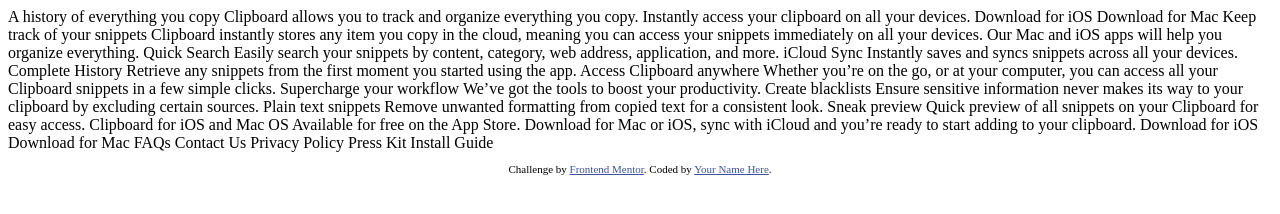
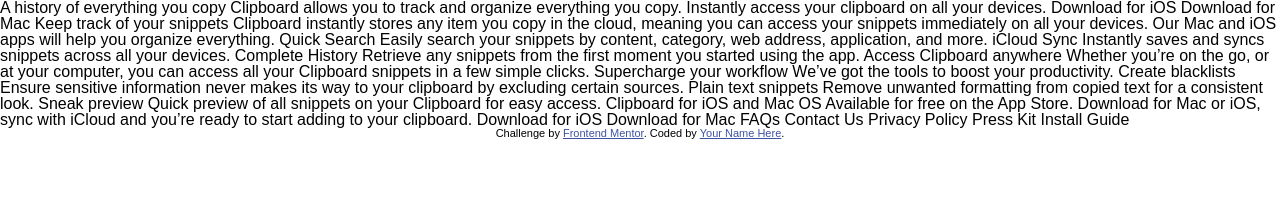
Before and after one commit to NiteArie/fm-clipboard-landing-page, a plain HTML site: page index.html in a window 1280 px wide. Drawn offline with Linux system fonts and the light colour scheme; a web font is replaced by a local one.

Commit message:
[Init] Setup folder structure + Base reset.css, style.css

```diff
--- a/index.html
+++ b/index.html
@@ -13,6 +13,10 @@
     .attribution { font-size: 11px; text-align: center; }
     .attribution a { color: hsl(228, 45%, 44%); }
   </style>
+  <link rel="preconnect" href="https://fonts.gstatic.com">
+  <link href="https://fonts.googleapis.com/css2?family=Bai+Jamjuree:wght@400;600&display=swap" rel="stylesheet">
+  <link href="styles/reset.css" rel="stylesheet">
+  <link href="styles/style.css" rel="stylesheet">
 </head>
 <body>
 
--- /dev/null
+++ b/styles/reset.css
@@ -0,0 +1,48 @@
+/* http://meyerweb.com/eric/tools/css/reset/
+   v2.0 | 20110126
+   License: none (public domain)
+*/
+
+html, body, div, span, applet, object, iframe,
+h1, h2, h3, h4, h5, h6, p, blockquote, pre,
+a, abbr, acronym, address, big, cite, code,
+del, dfn, em, img, ins, kbd, q, s, samp,
+small, strike, strong, sub, sup, tt, var,
+b, u, i, center,
+dl, dt, dd, ol, ul, li,
+fieldset, form, label, legend,
+table, caption, tbody, tfoot, thead, tr, th, td,
+article, aside, canvas, details, embed,
+figure, figcaption, footer, header, hgroup,
+menu, nav, output, ruby, section, summary,
+time, mark, audio, video {
+	margin: 0;
+	padding: 0;
+	border: 0;
+	font-size: 100%;
+	font: inherit;
+	vertical-align: baseline;
+}
+/* HTML5 display-role reset for older browsers */
+article, aside, details, figcaption, figure,
+footer, header, hgroup, menu, nav, section {
+	display: block;
+}
+body {
+	line-height: 1;
+}
+ol, ul {
+	list-style: none;
+}
+blockquote, q {
+	quotes: none;
+}
+blockquote:before, blockquote:after,
+q:before, q:after {
+	content: '';
+	content: none;
+}
+table {
+	border-collapse: collapse;
+	border-spacing: 0;
+}
--- /dev/null
+++ b/styles/style.css
@@ -0,0 +1,9 @@
+*,
+*::before,
+*::after {
+    box-sizing: border-box;
+}
+
+body {
+    font-family: 'Bai Jamjuree', sans-serif;
+}
```
